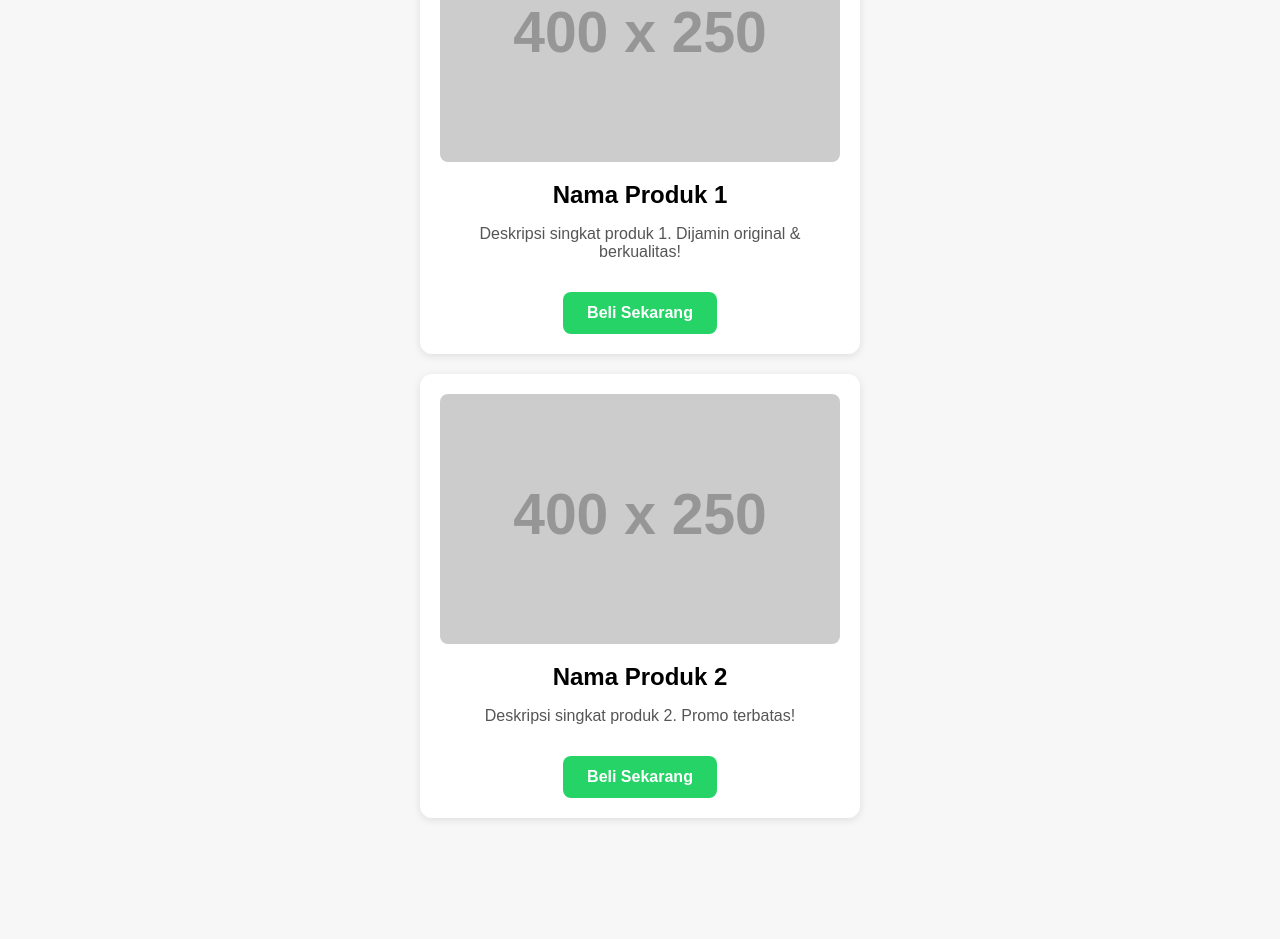
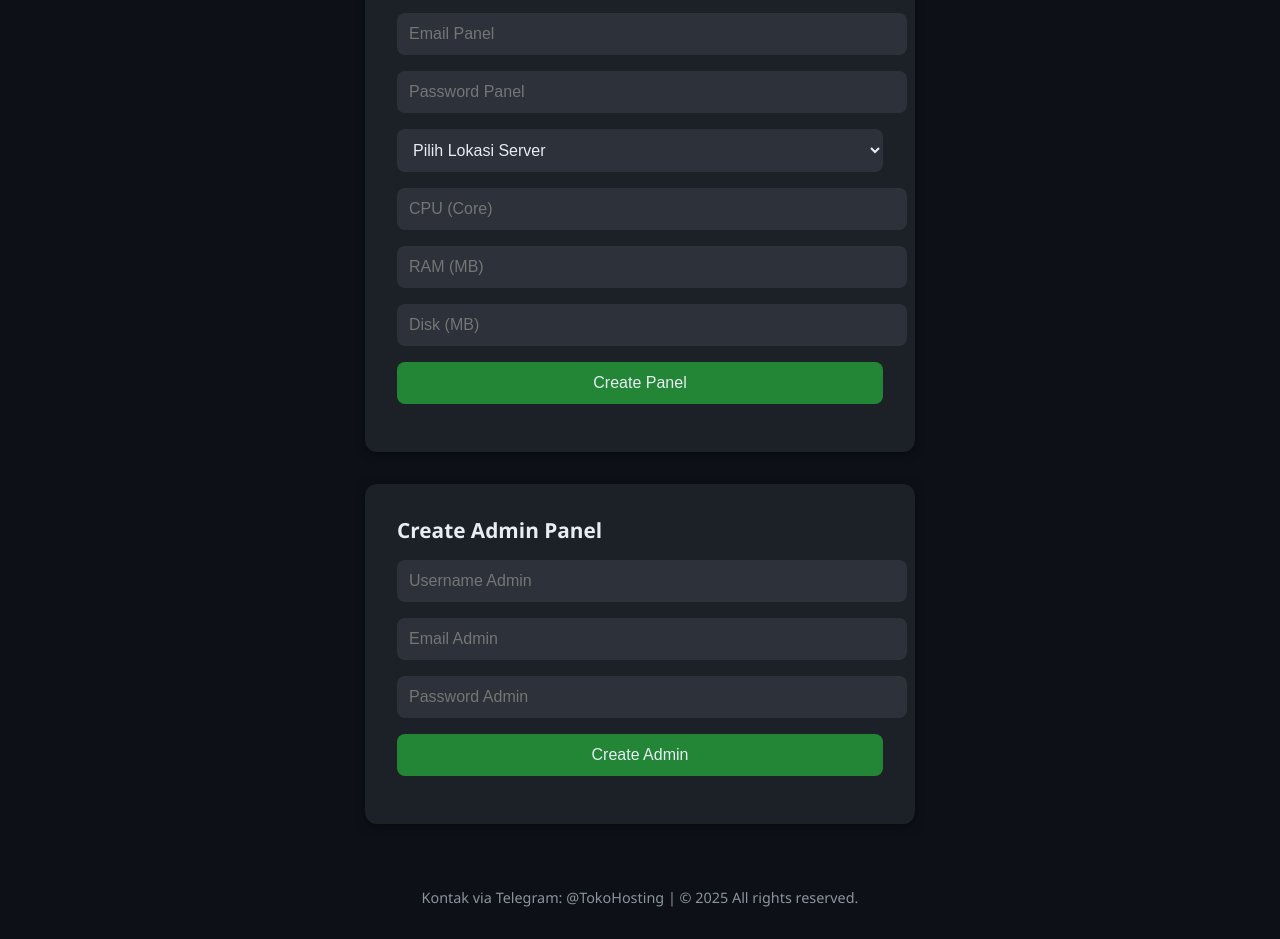
Before and after one commit to sugadeva/SugDeva.github.io, a plain HTML site: page index.html in a window 1280 px wide. Shown: the part 282-1221 px from the top of the page. Before the commit the page ends 1120 px from the top, so only its background shows below. Drawn offline with Linux system fonts and the light colour scheme; placeholder pictures from the web are drawn by us.

Commit message:
Update index.html

```diff
--- a/index.html
+++ b/index.html
@@ -1,74 +1,134 @@
 <!DOCTYPE html>
-<html lang="id">
+<html lang="en" data-theme="dark">
 <head>
-  <meta charset="UTF-8">
-  <meta name="viewport" content="width=device-width, initial-scale=1.0">
-  <title>Toko Agustian</title>
+  <meta charset="UTF-8" />
+  <meta name="viewport" content="width=device-width, initial-scale=1.0"/>
+  <title>Create Panel | Toko Hosting</title>
+  <link rel="icon" href="https://i.imgur.com/PIXG4uU.png" />
   <style>
+    :root {
+      color-scheme: dark;
+    }
+
     body {
-      font-family: sans-serif;
       margin: 0;
-      padding: 0;
-      background: #f7f7f7;
+      font-family: 'Segoe UI', sans-serif;
+      background-color: #0d1117;
+      color: #e6edf3;
+    }
+
+    header {
+      background-color: #161b22;
+      display: flex;
+      align-items: center;
+      justify-content: space-between;
+      padding: 1rem 2rem;
+      box-shadow: 0 4px 8px rgba(0,0,0,0.2);
+    }
+
+    header img {
+      height: 50px;
+    }
+
+    header h1 {
+      font-size: 1.5rem;
+    }
+
+    main {
+      display: flex;
+      flex-direction: column;
+      gap: 2rem;
+      max-width: 550px;
+      margin: 3rem auto;
+      padding: 1rem;
+    }
+
+    .card {
+      background-color: #1c2128;
+      border-radius: 12px;
+      padding: 2rem;
+      box-shadow: 0 2px 10px rgba(0,0,0,0.5);
+    }
+
+    h2 {
+      margin-top: 0;
+      font-size: 1.3rem;
+      margin-bottom: 1rem;
+    }
+
+    input, select, button {
+      width: 100%;
+      padding: 0.75rem;
+      margin-bottom: 1rem;
+      border: none;
+      border-radius: 8px;
+      background-color: #2c313a;
+      color: #e6edf3;
+      font-size: 1rem;
+    }
+
+    button {
+      background-color: #238636;
+      cursor: pointer;
+      transition: background-color 0.3s ease;
+    }
+
+    button:hover {
+      background-color: #2ea043;
+    }
+
+    footer {
       text-align: center;
-    }
-    header {
-      background-color: #25D366;
-      color: white;
-      padding: 20px;
-    }
-    .product {
-      background: white;
-      margin: 20px auto;
-      padding: 20px;
-      border-radius: 12px;
-      width: 90%;
-      max-width: 400px;
-      box-shadow: 0 2px 8px rgba(0,0,0,0.1);
-    }
-    .product img {
-      width: 100%;
-      border-radius: 8px;
-    }
-    .product h2 {
-      margin: 15px 0 5px;
-    }
-    .product p {
-      color: #555;
-    }
-    .buy-button {
-      display: inline-block;
-      margin-top: 15px;
-      padding: 12px 24px;
-      background-color: #25D366;
-      color: white;
-      text-decoration: none;
-      font-weight: bold;
-      border-radius: 8px;
-      font-size: 16px;
+      margin: 2rem 0;
+      font-size: 0.9rem;
+      color: #8b949e;
     }
   </style>
 </head>
 <body>
-
   <header>
-    <h1>Toko Online Agustian</h1>
-    <p>Produk pilihan, harga bersahabat</p>
+    <img src="https://i.imgur.com/PIXG4uU.png" alt="Logo Toko">
+    <h1>Toko Panel Hosting</h1>
   </header>
 
-  <div class="product">
-    <img src="https://via.placeholder.com/400x250.png?text=Produk+1" alt="Produk 1">
-    <h2>Nama Produk 1</h2>
-    <p>Deskripsi singkat produk 1. Dijamin original & berkualitas!</p>
-    <a class="buy-button" href="https://wa.me/6281234567890?text=Halo%20saya%20mau%20pesan%20produk%201" target="_blank">Beli Sekarang</a>
-  </div>
+  <main>
+    <!-- Form Create Panel -->
+    <div class="card">
+      <h2>Create Panel</h2>
+      <form action="/create-panel" method="POST">
+        <input type="text" name="username" placeholder="Username Panel" required />
+        <input type="email" name="email" placeholder="Email Panel" required />
+        <input type="password" name="password" placeholder="Password Panel" required />
 
-  <div class="product">
-    <img src="https://via.placeholder.com/400x250.png?text=Produk+2" alt="Produk 2">
-    <h2>Nama Produk 2</h2>
-    <p>Deskripsi singkat produk 2. Promo terbatas!</p>
-    <a class="buy-button" href="https://wa.me/6281234567890?text=Halo%20saya%20mau%20pesan%20produk%202" target="_blank">Beli Sekarang</a>
-  </div>
+        <select name="location" required>
+          <option value="">Pilih Lokasi Server</option>
+          <option value="sg">Singapore</option>
+          <option value="us">USA</option>
+          <option value="id">Indonesia</option>
+        </select>
 
+        <input type="number" name="cpu" placeholder="CPU (Core)" min="1" required />
+        <input type="number" name="ram" placeholder="RAM (MB)" min="512" required />
+        <input type="number" name="disk" placeholder="Disk (MB)" min="1024" required />
+
+        <button type="submit">Create Panel</button>
+      </form>
+    </div>
+
+    <!-- Form Create Admin -->
+    <div class="card">
+      <h2>Create Admin Panel</h2>
+      <form action="/create-admin" method="POST">
+        <input type="text" name="admin_user" placeholder="Username Admin" required />
+        <input type="email" name="admin_email" placeholder="Email Admin" required />
+        <input type="password" name="admin_pass" placeholder="Password Admin" required />
+        <button type="submit">Create Admin</button>
+      </form>
+    </div>
+  </main>
+
+  <footer>
+    Kontak via Telegram: @TokoHosting | &copy; 2025 All rights reserved.
+  </footer>
 </body>
 </html>
```
